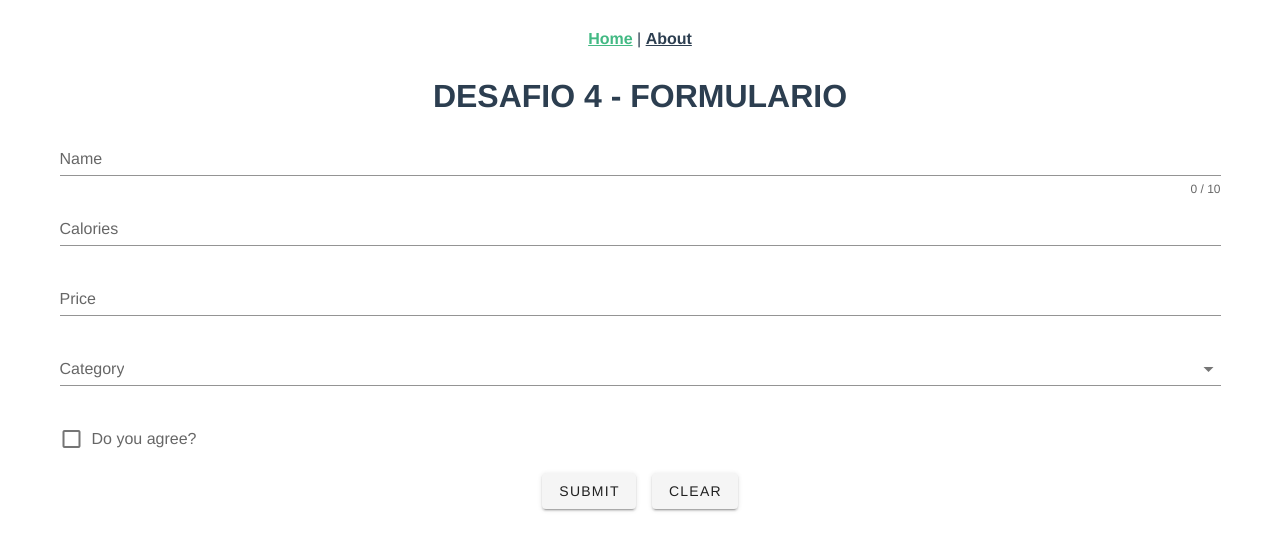
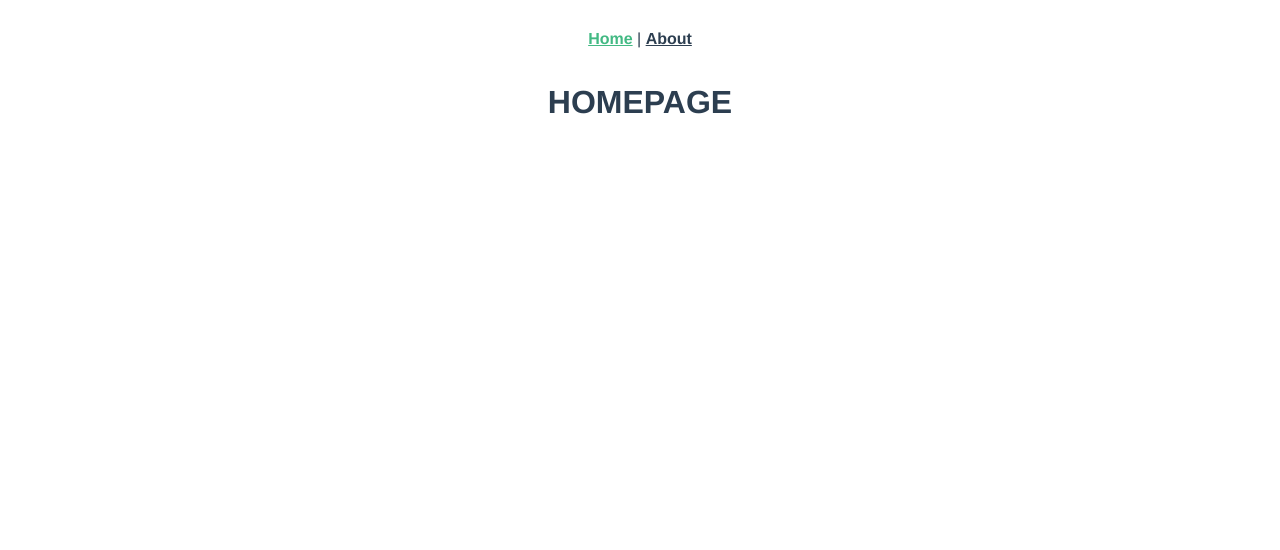
Before and after one commit to delvalj/desafio4-delval, a Vue app: page / in a window 1280 px wide. Shown: the top 550 px of the page. Built offline with nearby package versions, Linux system fonts and the light colour scheme.

Commit message:
Cambios en las vistas

```diff
--- a/src/App.vue
+++ b/src/App.vue
@@ -1,11 +1,10 @@
 <template>
   <div id="app">
     <div id="nav">
-      <router-link to="/" @nuevo="nuevo">Home</router-link> |
+      <router-link to="/" @nuevo="nuevo">Home</router-link>
+      |
       <router-link to="/about">About</router-link>
     </div>
-    <h1> DESAFIO 4 - FORMULARIO </h1>
-<!--    <p class="text-center pa-4"> Ingrese su Postre Favorito Por Favor! </p>-->
     <router-view/>
   </div>
 </template>
@@ -14,9 +13,7 @@
 
 export default {
   name: 'App',
-  components: {
-
-  },
+  components: {},
 
   data() {
     return {
--- a/src/components/Formulario.vue
+++ b/src/components/Formulario.vue
@@ -1,11 +1,13 @@
 <template>
   <v-container>
-  <form>
+    <h1> DESAFIO 4 - FORMULARIO </h1>
+    <p class="text-center pa-4"> Ingrese los datos de su producto.</p>
+    <form>
     <v-text-field
         v-model="name"
         :error-messages="nameErrors"
         :counter="10"
-        label="Name"
+        label="Nombre"
         required
         @input="$v.name.$touch()"
         @blur="$v.name.$touch()"
@@ -14,7 +16,7 @@
         type=Number
         v-model="calories"
         :error-messages="caloriesErrors"
-        label="Calories"
+        label="Calorias"
         required
         @input="$v.calories.$touch()"
         @blur="$v.calories.$touch()"
@@ -23,7 +25,7 @@
         type=Number
         v-model="price"
         :error-messages="priceErrors"
-        label="Price"
+        label="Precio"
         required
         @input="$v.price.$touch()"
         @blur="$v.price.$touch()"
@@ -32,19 +34,19 @@
         v-model="select"
         :items="items"
         :error-messages="selectErrors"
-        label="Category"
+        label="Categoria"
         required
         @change="$v.select.$touch()"
         @blur="$v.select.$touch()"
     ></v-select>
-    <v-checkbox
-        v-model="checkbox"
-        :error-messages="checkboxErrors"
-        label="Do you agree?"
-        required
-        @change="$v.checkbox.$touch()"
-        @blur="$v.checkbox.$touch()"
-    ></v-checkbox>
+<!--    <v-checkbox-->
+<!--        v-model="checkbox"-->
+<!--        :error-messages="checkboxErrors"-->
+<!--        label="Do you agree?"-->
+<!--        required-->
+<!--        @change="$v.checkbox.$touch()"-->
+<!--        @blur="$v.checkbox.$touch()"-->
+<!--    ></v-checkbox>-->
 
     <v-btn
         class="mr-4"
--- a/src/components/Tabla.vue
+++ b/src/components/Tabla.vue
@@ -1,5 +1,6 @@
 <template>
   <v-container>
+    <h2>Productos</h2>
     <v-simple-table class="mt-16">
       <template v-slot:default>
         <thead>
--- a/src/views/About.vue
+++ b/src/views/About.vue
@@ -1,11 +1,13 @@
 <template>
   <v-app class="about">
+    <Formulario></Formulario>
     <Tabla :arrayProductos="productos"></Tabla>
   </v-app>
 </template>
 
 <script>
 import Tabla from "@/components/Tabla";
+import Formulario from "@/components/Formulario";
 
 const axios = require('axios');
 
@@ -25,7 +27,8 @@ export default {
     })
   },
   components: {
-    Tabla
+    Tabla,
+    Formulario
   },
   methods: {}
 }
--- a/src/views/Home.vue
+++ b/src/views/Home.vue
@@ -1,17 +1,15 @@
 <template>
   <v-app class="home">
-    <Formulario></Formulario>
+    <h1> HOMEPAGE </h1>
   </v-app>
 </template>
 
 <script>
-import Formulario from "@/components/Formulario";
-// import Tabla from "@/components/Tabla";
 
 export default {
   name: 'Home',
   components: {
-    Formulario,
+
   }
 }
 </script>
```
